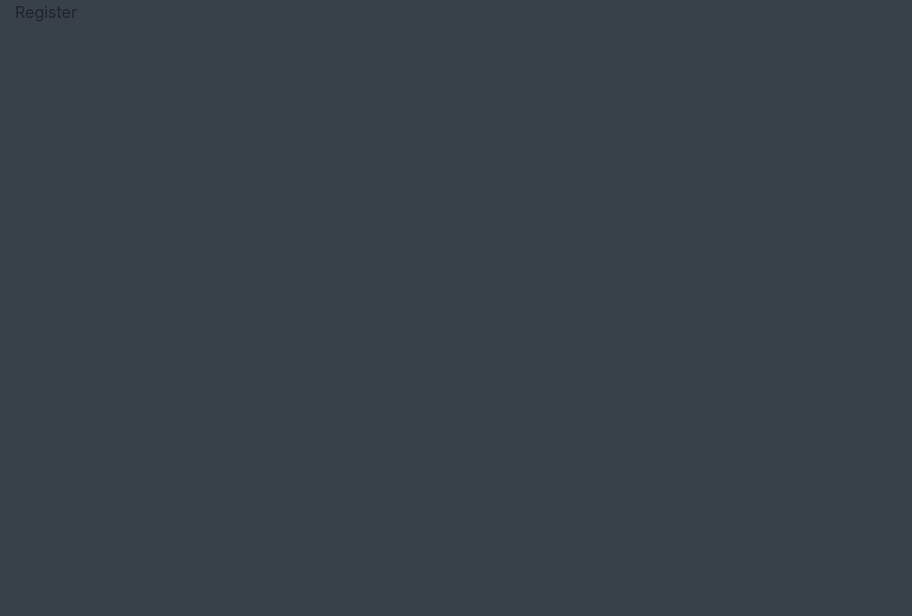
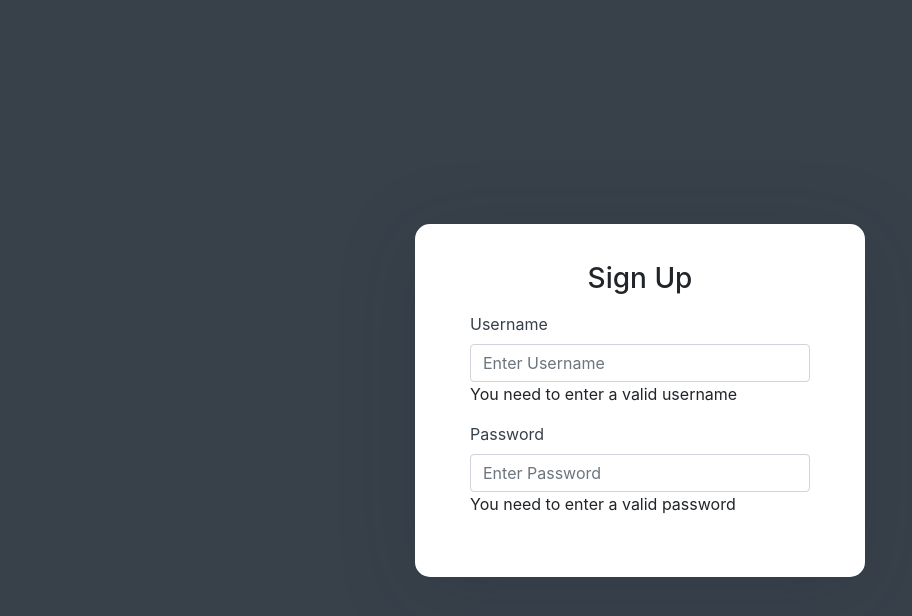
Before and after one commit to alejandrotoro/ticket_app_fe, a React (Create React App) app: page /sign-up in a window 1280 px wide. Shown: the top 616 px of the page, without its empty margins (0-912 px from the left). Built offline with nearby package versions, Linux system fonts and the light colour scheme.

Commit message:
Finish the FormInput shared component, use it on the Register component and add some styles

```diff
--- /dev/null
+++ b/src/components/auth/Auth.css
@@ -0,0 +1,54 @@
+label {
+  color: #36404a;
+}
+
+.form-check-label {
+  font-weight: normal;
+}
+
+.error-feedback {
+  color: red;
+  font-weight: normal;
+  font-size: 14px;
+}
+
+.auth-wrapper {
+  display: flex;
+  justify-content: center;
+  flex-direction: column;
+  text-align: left;
+}
+
+.auth-inner {
+  width: 450px;
+  margin: auto;
+  background: #ffffff;
+  box-shadow: 0px 14px 80px rgba(34, 35, 58, 0.2);
+  padding: 40px 55px 45px 55px;
+  border-radius: 15px;
+  transition: all .3s;
+}
+
+.auth-wrapper .form-control:focus {
+  border-color: #167bff;
+  box-shadow: none;
+}
+
+.auth-wrapper h3 {
+  text-align: center;
+  margin: 0;
+  line-height: 1;
+  padding-bottom: 20px;
+}
+
+.forgot-password,
+.forgot-password a {
+  text-align: right;
+  font-size: 13px;
+  color: #7f7d7d;
+}
+
+.forgot-password a {
+  color: #167bff !important;
+  margin: 0;
+}
--- a/src/components/auth/Register.js
+++ b/src/components/auth/Register.js
@@ -1,9 +1,39 @@
-import React from 'react'
+import React from 'react';
+import './Auth.css';
+
+import FormInput from '../shared/formInput';
 
 function Register() {
+
+  const onChange = () => {};
+
   return (
-    <div>
-      Register
+    <div className="auth-wrapper">
+      <div className="auth-inner">
+        <form>
+          <h3>Sign Up</h3>
+          <FormInput
+            type="text"
+            name="username"
+            label="Username"
+            className="form-control"
+            placeholder="Enter Username"
+            value=""
+            error="You need to enter a valid username"
+            onChange={onChange}
+          />
+          <FormInput
+            type="password"
+            name="password"
+            label="Password"
+            className="form-control"
+            placeholder="Enter Password"
+            value=""
+            error="You need to enter a valid password"
+            onChange={onChange}
+          />
+        </form>
+      </div>
     </div>
   )
 }
--- a/src/components/shared/formInput.js
+++ b/src/components/shared/formInput.js
@@ -1,6 +1,7 @@
-import React from 'react'
+import React from 'react';
+import PropTypes from 'prop-types';
 
-const formInput = (props) => {
+const FormInput = (props) => {
   const {
     id,
     name,
@@ -33,4 +34,19 @@
   )
 }
 
-export default formInput
+FormInput.defaultProps = {
+  type: 'text',
+  className: ''
+}
+
+FormInput.propTypes = {
+  id: PropTypes.string,
+  name: PropTypes.string.isRequired,
+  placeholder: PropTypes.string.isRequired,
+  type: PropTypes.oneOf('text', 'number', 'password'),
+  className: PropTypes.string,
+  value: PropTypes.any,
+  onChange: PropTypes.func.isRequired
+}
+
+export default FormInput;
--- a/src/index.css
+++ b/src/index.css
@@ -5,7 +5,7 @@
   font-weight: 400;
 }
 
-body, html {
+body, html, .App, #root, .auth-wrapper {
   width: 100%;
   height: 100%;
 }
```
